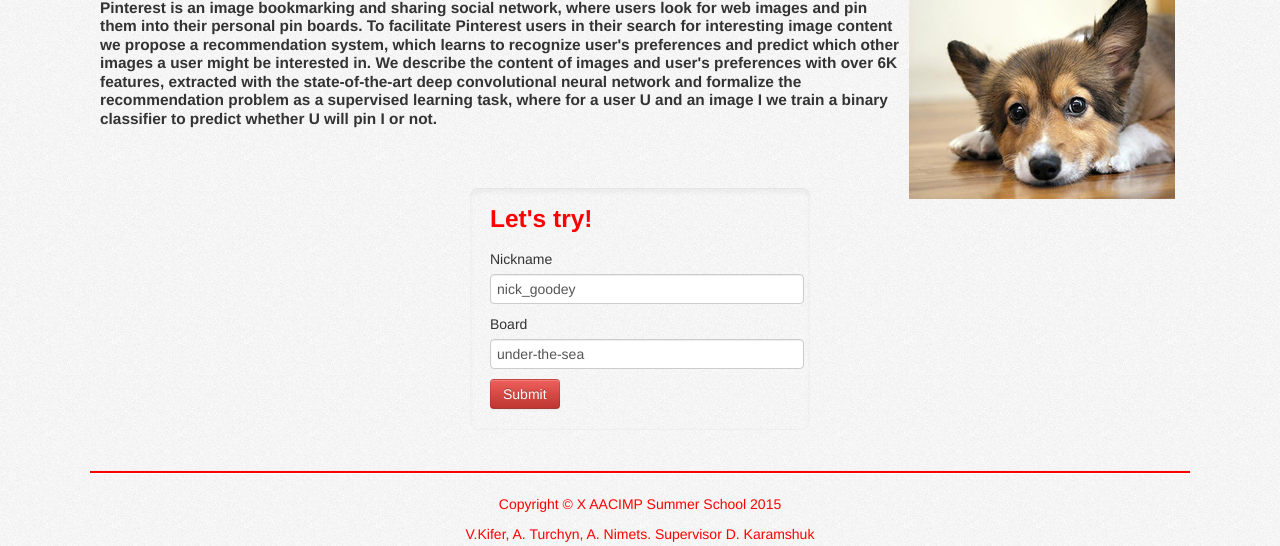
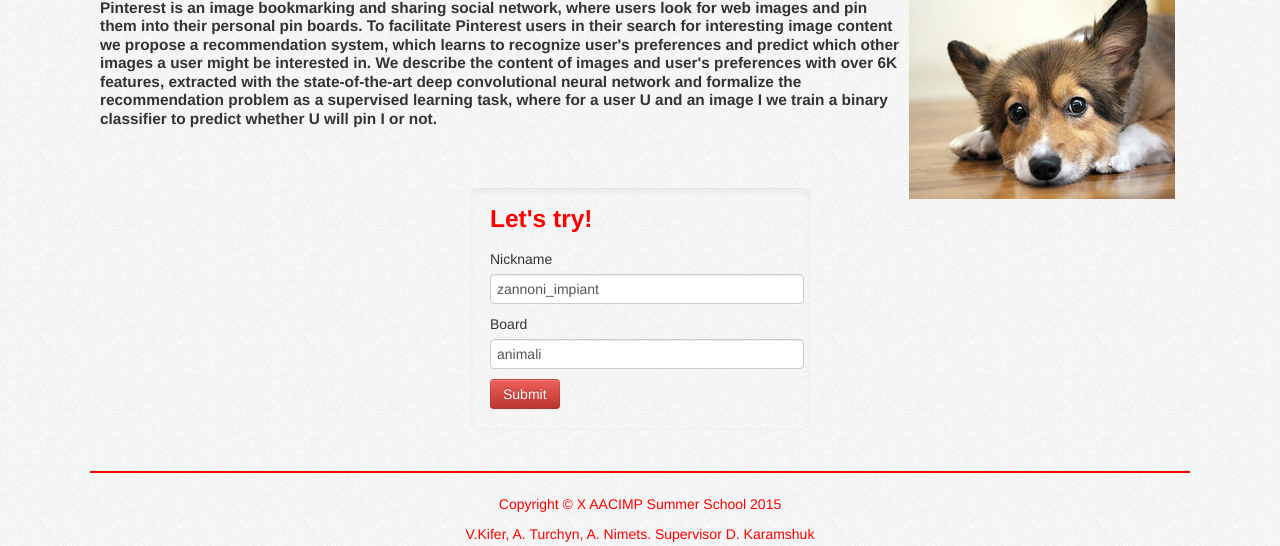
Before and after one commit to victorkifer/pinguide, a Django app: page / in a window 1280 px wide. Shown: the part 238-784 px from the top of the page. Run offline with Django 3.2, Linux system fonts and the light colour scheme; parts of the project's set-up code (start-up, migrations or seed data) failed here and were passed over.

Commit message:
fix for caffe installation clean up script, welcome page default values changed

```diff
--- a/server/pinguide_web/templates/web/index.html
+++ b/server/pinguide_web/templates/web/index.html
@@ -66,11 +66,11 @@
 				<form id='' action='#' method="get">
 					<div class="form-group">
 				  		<label for="nickname">Nickname</label>
-				  		<input id="nickname" name="nickname" type="text" class="form-control" placeholder="Enter your Nickname" value="nick_goodey"/>
+				  		<input id="nickname" name="nickname" type="text" class="form-control" placeholder="Enter your Nickname" value="zannoni_impiant"/>
 				 	</div>
 				 	<div class="form-group">
 				  		<label for="board">Board</label>
-				  		<input id="board" name="board" type="text" class="form-control" placeholder="Enter board name" value="under-the-sea"/>
+				  		<input id="board" name="board" type="text" class="form-control" placeholder="Enter board name" value="animali"/>
 				 	</div>
 				 	<button type="button" class="btn btn-danger" onclick="getData()">Submit</button>
 				</form>
```
Also changed, not shown: 1 other file.
